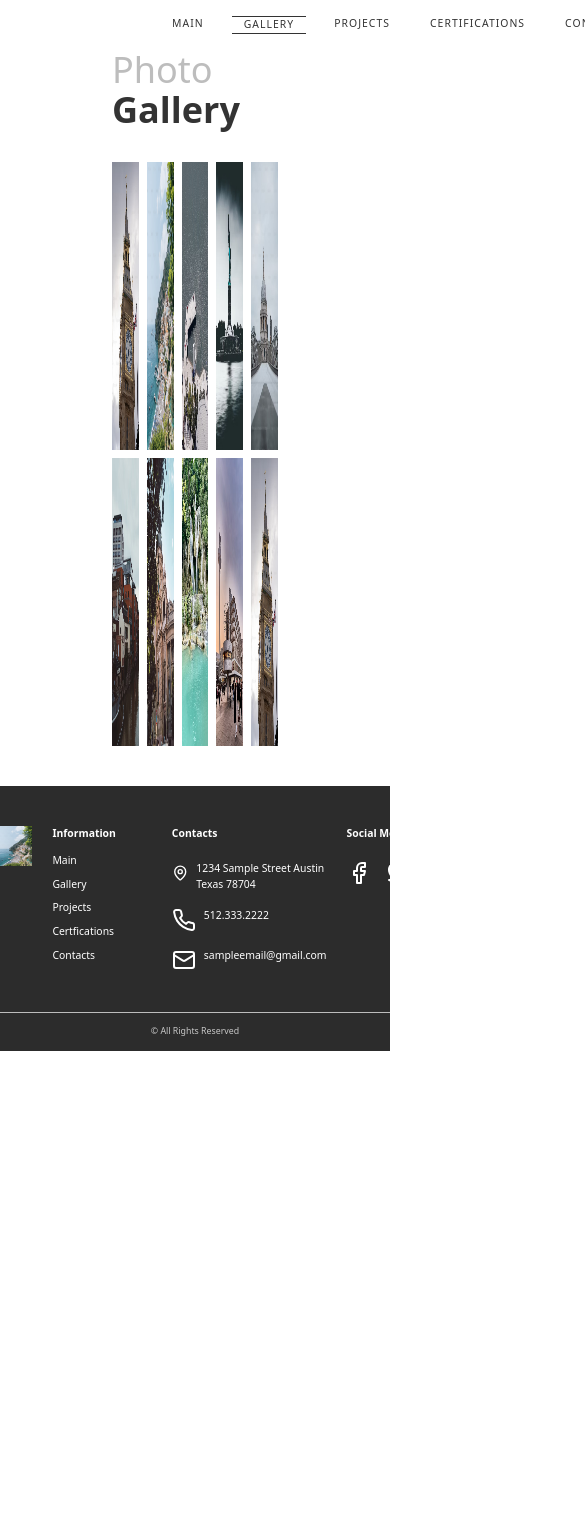
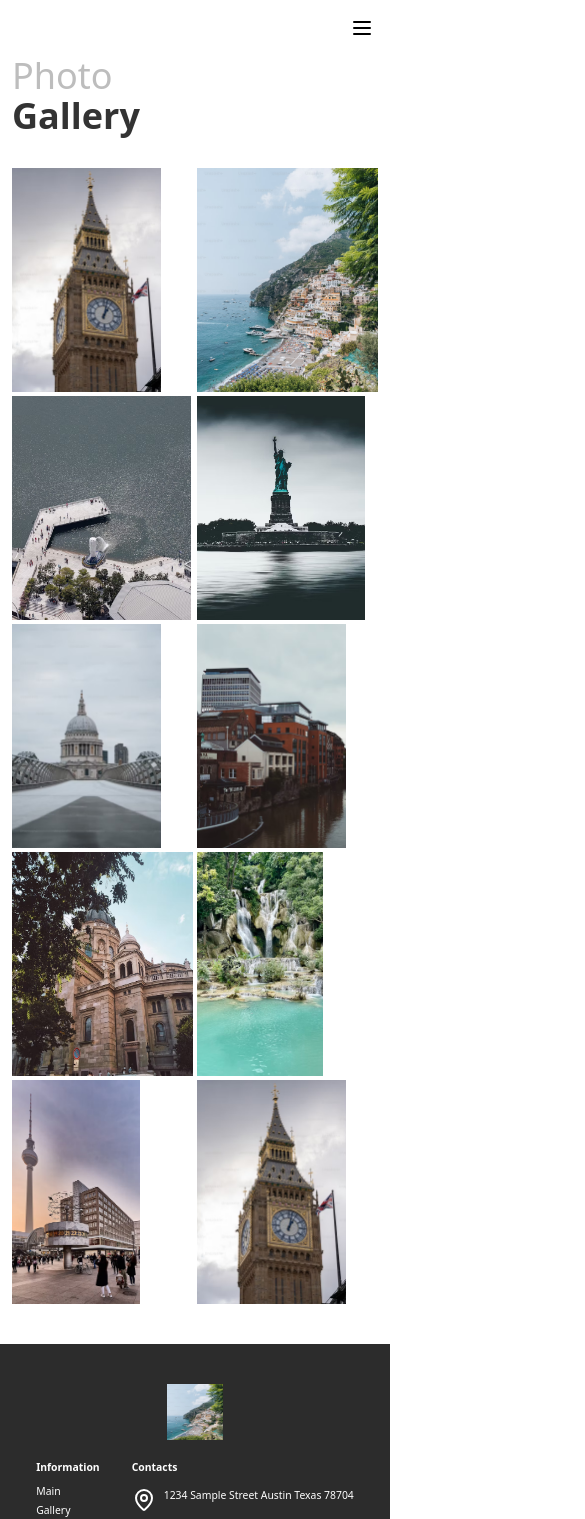
Before and after one commit to SnehaReddy10/explore-as-you-go, a React (Vite) app: page /gallery in a window 390 px wide. Shown: the top 1519 px of the page, 585 px wide, since content can reach past the window. Before the commit the page ends 1051 px from the top, so only its background shows below. Built offline with nearby package versions, Linux system fonts and the light colour scheme.

Commit message:
make ui responsive

```diff
--- a/src/App.tsx
+++ b/src/App.tsx
@@ -12,7 +12,7 @@ function App() {
   return (
     <div>
       <NavBar />
-      <div className="mx-28">
+      <div className="mx-3 lg:mx-14 xl:mx-28">
         <Routes>
           <Route path="/" element={<Home />} />
           <Route path="/gallery" element={<Gallery />} />
--- a/src/components/About.tsx
+++ b/src/components/About.tsx
@@ -3,7 +3,7 @@ import Title from '../utils/Title';
 
 function About() {
   return (
-    <div className="grid grid-cols-3 gap-4 items-center">
+    <div className="flex flex-col-reverse md:grid md:grid-cols-3 gap-4 items-center">
       <div className="flex flex-col gap-2">
         <img
           src="/assets/imgs/attraction2.jpg"
@@ -31,7 +31,9 @@ function About() {
           typeface without relying on meaningful content. Lorem ipsum may be
           used as a placeholder before the final copy is available.
         </p>
-        <Button text="Read more" />
+        <div className="max-md:flex max-md:justify-end">
+          <Button text="Read more" />
+        </div>{' '}
       </div>
     </div>
   );
--- a/src/components/ContactUs.tsx
+++ b/src/components/ContactUs.tsx
@@ -4,9 +4,9 @@ import Title from '../utils/Title';
 
 function ContactUs() {
   return (
-    <div className="flex flex-col gap-4">
+    <div className="flex flex-col md:gap-4">
       <Title title="Contact us" />
-      <div className="flex gap-4">
+      <div className="flex flex-col-reverse md:flex-row md:gap-4">
         <div className="w-1/3">
           <Input placeholder="Name" inputType="text" />
           <Input placeholder="Phone Number" inputType="number" />
@@ -14,7 +14,7 @@ function ContactUs() {
           <Input placeholder="Interested in" inputType="text" />
           <Input placeholder="Message" inputType="text" isTextBox={true} />
         </div>
-        <div className="w-2/3">
+        <div className="hidden md:flex md:w-2/3">
           <img
             src="/assets/imgs/customer-care.jpg"
             alt=""
@@ -22,7 +22,9 @@ function ContactUs() {
           />
         </div>
       </div>
-      <Button text="Send Email" isDark={true} />
+      <div className="max-md:flex max-md:justify-end">
+        <Button text="Send Email" isDark={true} />
+      </div>
     </div>
   );
 }
--- a/src/components/Footer.tsx
+++ b/src/components/Footer.tsx
@@ -10,15 +10,15 @@ import {
 
 function Footer() {
   return (
-    <div className="bg-gray-10 text-white pt-10 mt-10">
-      <div className="flex gap-5 justify-around text-xxs pb-10">
+    <div className="bg-gray-10 text-white pt-10 mt-10 max-md:px-4">
+      <div className="flex flex-col max-md:items-center md:flex-row gap-5 justify-around text-xxs pb-10">
         <img
           src="/assets/imgs/attraction1.jpg"
           alt="attraction1"
-          className="w-14 h-10"
+          className="w-14 h-14 md:w-14 md:h-10"
         />
-        <div className="flex gap-14">
-          <div className="flex flex-col gap-2">
+        <div className="flex gap-8 md:gap-14">
+          <div className="flex flex-col gap-1 md:gap-2">
             <p className="font-bold mb-1">Information</p>
             <p>Main</p>
             <p>Gallery</p>
@@ -26,7 +26,7 @@ function Footer() {
             <p>Certfications</p>
             <p>Contacts</p>
           </div>
-          <div className="flex flex-col gap-4">
+          <div className="flex flex-col gap-2 md:gap-4">
             <p className="font-bold mb-1">Contacts</p>
             <div className="flex gap-2">
               <MapPin className="hover:fill-white hover:text-gray-10" />
@@ -42,7 +42,7 @@ function Footer() {
             </div>
           </div>
         </div>
-        <div className="flex flex-col gap-4">
+        <div className="flex flex-col max-md:items-center gap-2 md:gap-4">
           <p className="font-bold mb-1">Social Media</p>
           <div className="flex gap-4 transition-all ease-in">
             <Facebook className="hover:fill-white" />
--- a/src/components/Hero.tsx
+++ b/src/components/Hero.tsx
@@ -3,13 +3,21 @@ import Title from '../utils/Title';
 
 function Hero() {
   return (
-    <div className="flex justify-between my-2">
-      <div className="h-screen flex flex-col justify-center">
-        <Title className="col-span-1 w-1/4" title="EXPLORE" />
-        <Title className="col-span-1 w-1/4" title="AS YOU GO" isDark={true} />
+    <div className="flex flex-col md:flex-row gap-3 md:gap-0 justify-between my-2">
+      <div className="md:h-screen flex flex-col justify-center">
+        <Title className="col-span-1 w-full md:w-1/4" title="EXPLORE" />
+        <Title
+          className="col-span-1 w-full md:w-1/4"
+          title="AS YOU GO"
+          isDark={true}
+        />
       </div>
-      <div className="relative col-span-2 h-[34rem] w-2/4">
-        <img src="/assets/imgs/attraction1.jpg" alt="" className="h-[34rem]" />
+      <div className="relative col-span-2 h-full w-full md:h-[34rem] md:w-2/4">
+        <img
+          src="/assets/imgs/attraction1.jpg"
+          alt=""
+          className="md:h-[34rem]"
+        />
         <Button text="view project" className="absolute bottom-0" />
       </div>
     </div>
--- a/src/components/MissionStatement.tsx
+++ b/src/components/MissionStatement.tsx
@@ -4,17 +4,17 @@ function MissionStatement() {
   return (
     <div>
       <Title title="Main Focus/Mission Statement" />
-      <div className="flex gap-4 justify-around my-2">
-        <div className="flex gap-3 items-center w-1/3">
+      <div className="flex flex-col md:flex-row gap-4 justify-around my-2">
+        <div className="flex gap-3 items-center md:w-1/3">
           <span className="text-9xl text-gray-2 font-bold">1</span>
-          <p className="text-gray-9">
+          <p className="text-xs text-gray-9">
             In publishing and graphic design, Lorem ipsum is a placeholder text
             commonly used to.
           </p>
         </div>
-        <div className="flex gap-3 items-center w-1/3">
+        <div className="flex gap-3 items-center md:w-1/3">
           <span className="text-9xl text-gray-2 font-bold">2</span>
-          <p className="text-gray-9">
+          <p className="text-xs text-gray-9">
             In publishing and graphic design, Lorem ipsum is a placeholder text
             commonly used to.
           </p>
--- a/src/components/NavBar.tsx
+++ b/src/components/NavBar.tsx
@@ -1,3 +1,5 @@
+import { Menu } from 'lucide-react';
+import { useState } from 'react';
 import { Link, useLocation } from 'react-router-dom';
 
 const navItems = [
@@ -25,18 +27,19 @@ const navItems = [
 
 function NavBar() {
   const { pathname } = useLocation();
+  const [openMenu, setOpenMenu] = useState(false);
 
   return (
-    <div className="flex justify-around my-4 mx-40">
+    <div className="flex justify-between mx-4 my-4 md:mx-40">
       <div>
         <img src="" alt="" />
       </div>
-      <div className="flex gap-4">
+      <div className="hidden md:flex md:gap-4">
         {navItems.map((x) => {
           const isSelected = pathname == '/' + x.link;
           return (
             <Link
-              className={`uppercase px-3 text-xxs tracking-widest text-gray-9 hover:font-semibold ${
+              className={`uppercase px-2 md:px-3 text-xxs tracking-widest text-gray-9 hover:font-semibold ${
                 isSelected ? 'border-y-[1px] border-gray-9' : ''
               }`}
               to={x.link}
@@ -46,6 +49,26 @@ function NavBar() {
           );
         })}
       </div>
+      <div className="flex relative md:hidden justify-end">
+        <Menu onClick={() => setOpenMenu((x) => !x)} />
+        {openMenu && (
+          <div className="absolute top-5 bg-gray-3 end-0 flex flex-col gap-2 z-10">
+            {navItems.map((x) => {
+              const isSelected = pathname == '/' + x.link;
+              return (
+                <Link
+                  className={`uppercase px-2 md:px-3 text-xxs tracking-widest text-gray-9 hover:font-semibold ${
+                    isSelected ? 'border-y-[1px] border-gray-9' : ''
+                  }`}
+                  to={x.link}
+                >
+                  {x.title}
+                </Link>
+              );
+            })}
+          </div>
+        )}
+      </div>
     </div>
   );
 }
--- a/src/pages/Contact.tsx
+++ b/src/pages/Contact.tsx
@@ -3,7 +3,7 @@ import Title from '../utils/Title';
 
 function Contact() {
   return (
-    <div className="flex gap-32 justify-between">
+    <div className="flex md:gap-32 justify-between">
       <div className="flex flex-col gap-4 text-xxs py-5">
         <div>
           <Title title="Contact" />
--- a/src/pages/Gallery.tsx
+++ b/src/pages/Gallery.tsx
@@ -50,9 +50,9 @@ function Gallery() {
         <Title title="Photo" />
         <Title title="gallery" isDark={true} />
       </div>
-      <div className="grid grid-cols-5 gap-2">
+      <div className="grid grid-cols-2 md:grid-cols-5 gap-1 md:gap-2">
         {photoGalleryImages.map((x) => (
-          <img src={`/assets/imgs/${x.link}.jpg`} className="h-72" />
+          <img src={`/assets/imgs/${x.link}.jpg`} className="h-56 md:h-72" />
         ))}
       </div>
     </div>
--- a/src/utils/Input.tsx
+++ b/src/utils/Input.tsx
@@ -1,10 +1,10 @@
 function Input({ inputType, placeholder, required, isTextBox }: any) {
   return (
-    <div className="flex bg-gray-2 w-72 my-2">
+    <div className="flex bg-gray-2 w-56 md:w-72 my-2">
       {isTextBox ? (
         <textarea
           placeholder={placeholder}
-          className="px-4 py-2 text-gray-9 bg-gray-2 w-72"
+          className="px-4 py-1 text-gray-9 bg-gray-2 w-72"
           required={required}
         ></textarea>
       ) : (
```
